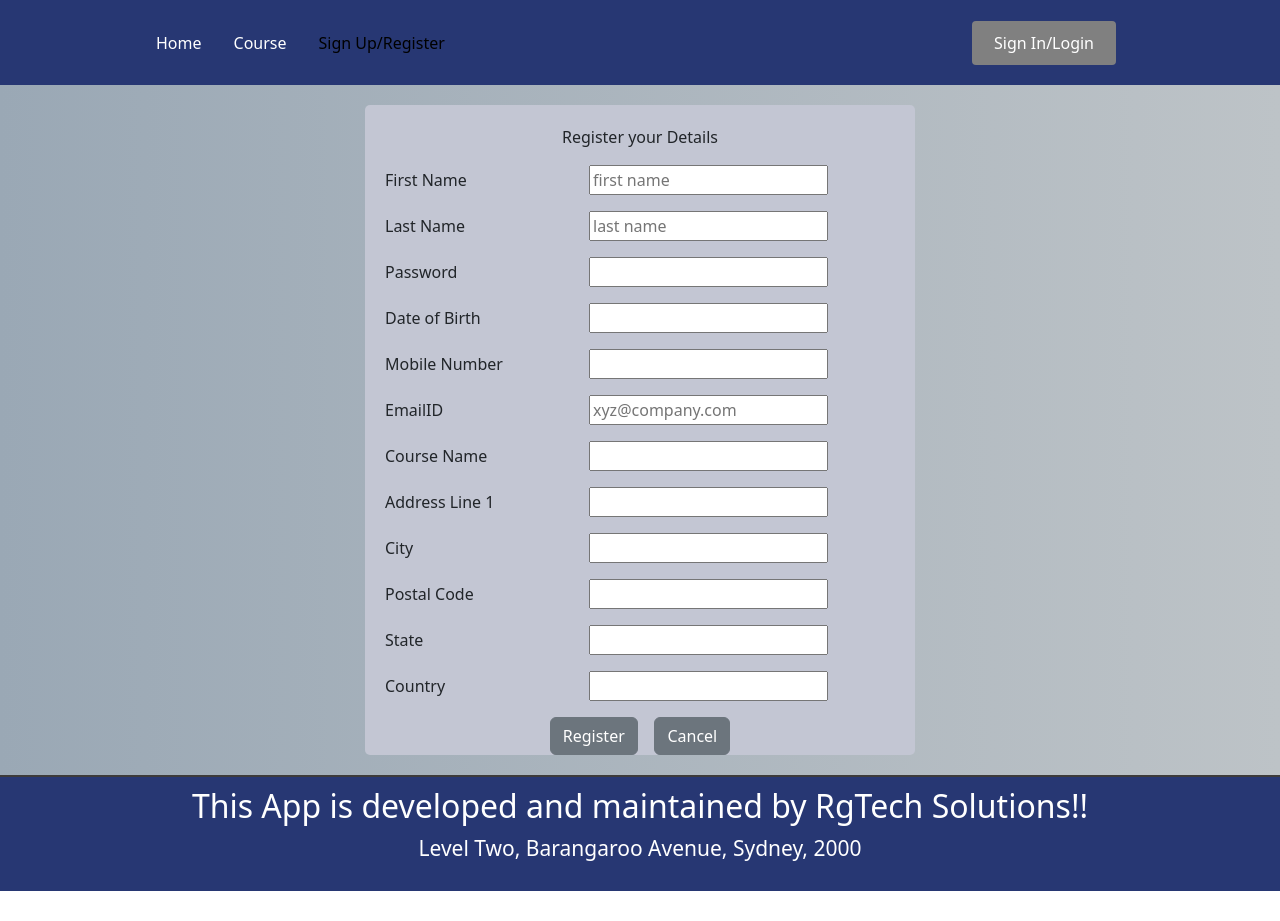
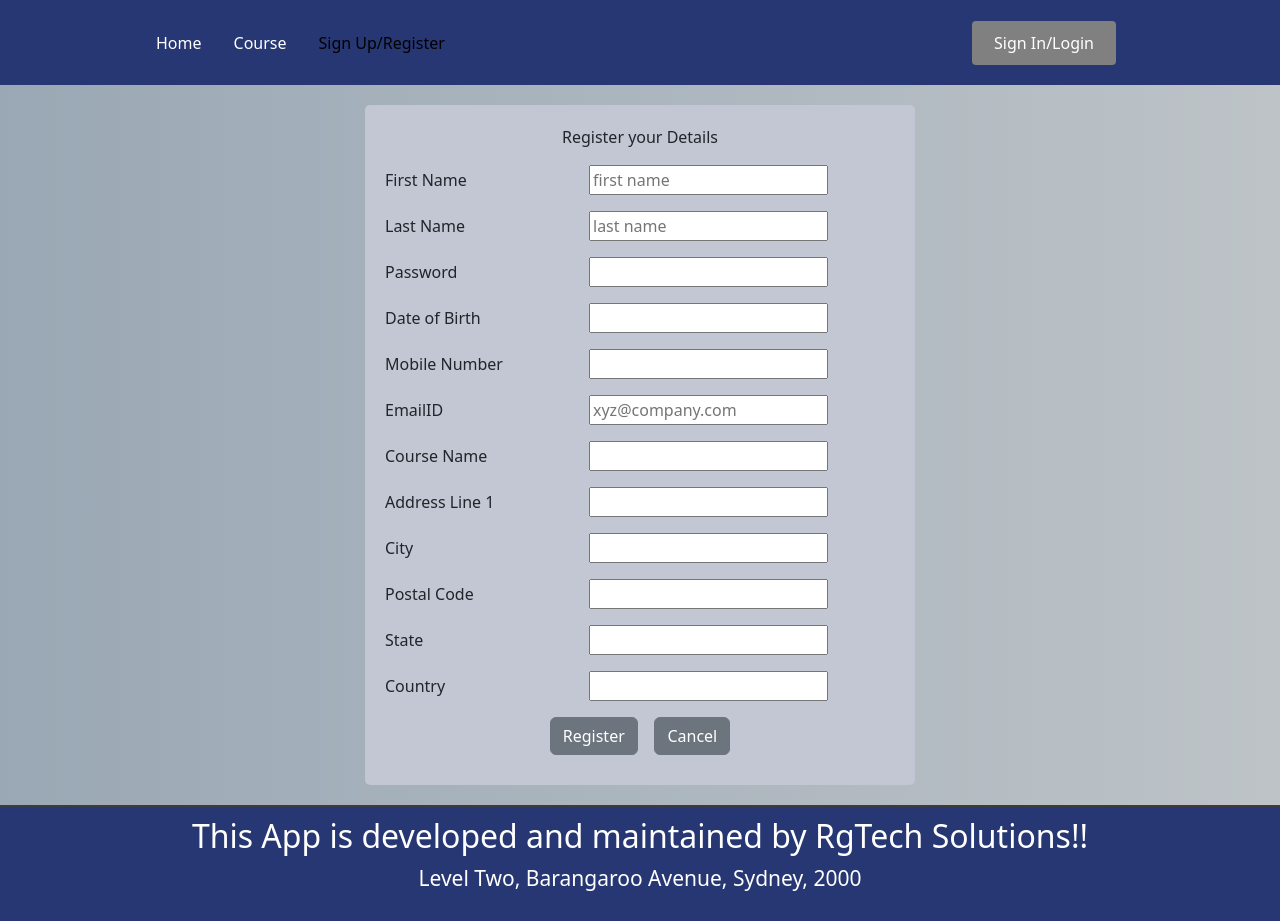
Before and after one commit to sarasri04/Property-UI, a React (Create React App) app: page /register in a window 1280 px wide. Before the commit the page ends 891 px from the top, so only its background shows below. Built offline with nearby package versions, Linux system fonts and the light colour scheme.

Commit message:
register page padding adjusted

```diff
--- a/src/components/register/sytle.css
+++ b/src/components/register/sytle.css
@@ -10,7 +10,7 @@ body{
     width: 550px;
     margin: 20px auto;
     padding: 20px;
-    height: 650px;
+    height: 680px;
 }
 .btn{
     background-color: #273773;
```
